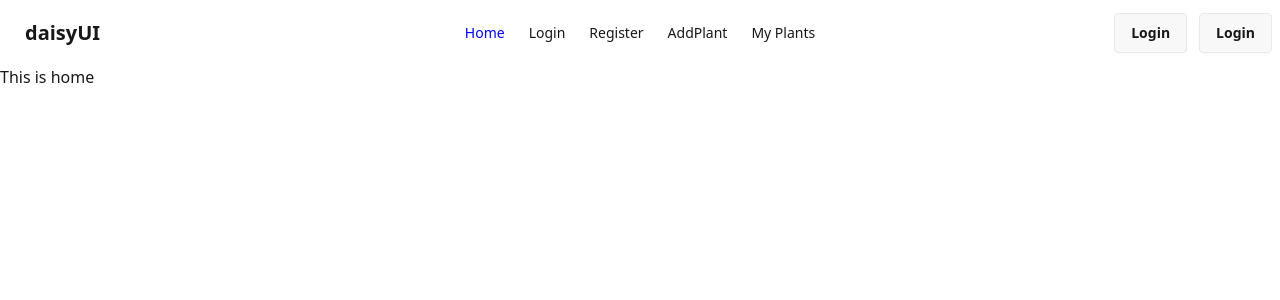
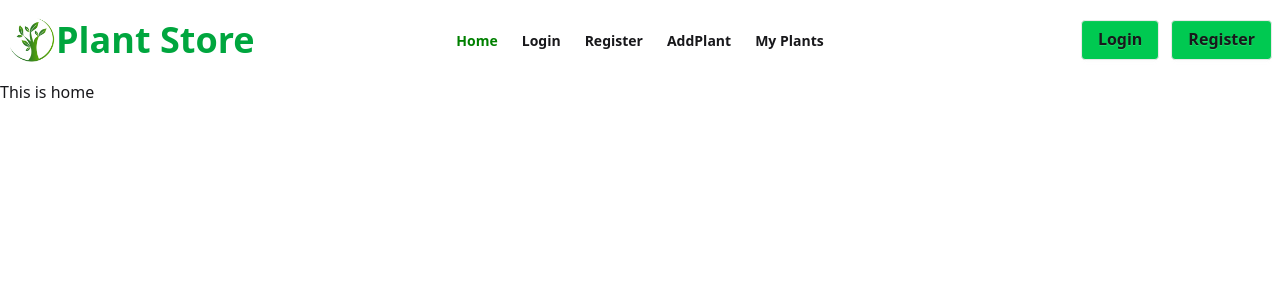
Before and after one commit to islamemon59/plant-tree-client-side, a React (Vite) app: page / in a window 1280 px wide. Shown: the top 300 px of the page. Built offline with nearby package versions, Linux system fonts and the light colour scheme; no server answers.

Commit message:
navbar design added

```diff
--- a/src/Component/Navbar.jsx
+++ b/src/Component/Navbar.jsx
@@ -10,27 +10,27 @@ const Navbar = () => {
   const links = (
     <>
       <li>
-        <NavLink to="/" className="">
+        <NavLink to="/" className="font-semibold">
           Home
         </NavLink>
       </li>
       <li>
-        <NavLink to="/login" className="">
+        <NavLink to="/login" className="font-semibold">
           Login
         </NavLink>
       </li>
       <li>
-        <NavLink to="/register" className="">
+        <NavLink to="/register" className="font-semibold">
           Register
         </NavLink>
       </li>
       <li>
-        <NavLink to="/addPlant" className="">
+        <NavLink to="/addPlant" className="font-semibold">
           AddPlant
         </NavLink>
       </li>
       <li>
-        <NavLink to="/myPlants" className="">
+        <NavLink to="/myPlants" className="font-semibold">
           My Plants
         </NavLink>
       </li>
@@ -56,7 +56,7 @@ const Navbar = () => {
     <div className="navbar bg-transparent">
       <div className="navbar-start">
         <div className="dropdown">
-          <div tabIndex={0} role="button" className="btn btn-ghost lg:hidden">
+          <div tabIndex={0} role="button" className=" lg:hidden p-0">
             <svg
               xmlns="http://www.w3.org/2000/svg"
               className="h-5 w-5"
@@ -80,7 +80,7 @@ const Navbar = () => {
             {links}
           </ul>
         </div>
-        <a className="btn btn-ghost text-xl">daisyUI</a>
+        <a className="md:text-4xl font-semibold text-green-600 text-xl md:py-2 flex justify-center items-center"><img className="w-8 md:w-12" src="logo.png" alt="logo" /><span>Plant Store</span></a>
       </div>
       <div className="navbar-center hidden lg:flex">
         <ul className="menu menu-horizontal px-1">{links}</ul>
@@ -110,9 +110,9 @@ const Navbar = () => {
             </ul>
           </div>
         ) : (
-          <div className="space-x-3">
-            <Link className="btn" to="/login">Login</Link>
-            <Link className="btn" to="/register">Login</Link>
+          <div className="space-x-3 flex md:flex-row flex-col justify-end">
+            <Link className="btn bg-green-500 hover:bg-green-300 transition duration-500 md:text-[16px] text-xs" to="/login">Login</Link>
+            <Link className="btn bg-green-500 hover:bg-green-300 transition duration-500 md:text-[16px] text-xs" to="/register">Register</Link>
           </div>
         )}
       </div>
--- a/src/index.css
+++ b/src/index.css
@@ -2,5 +2,5 @@
 @plugin "daisyui";
 
 li a.active {
-    color: blue;
+    color: green;
 }
```
Also changed, not shown: public/logo.png (added).
